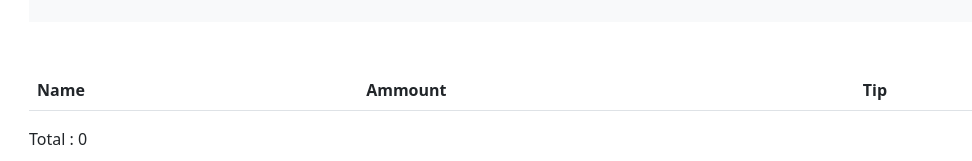
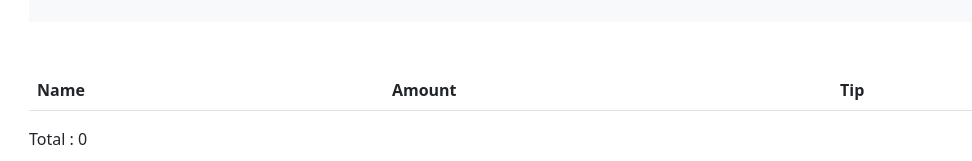
Before and after one commit to nonobromo/BillCalculator, a plain HTML site: page index.html in a window 1280 px wide. Shown: the part 234-395 px from the top of the page, without its empty margins (53-1025 px from the left). Drawn offline with nearby package versions, Linux system fonts and the light colour scheme.

Commit message:
Update index.html

```diff
--- a/index.html
+++ b/index.html
@@ -44,7 +44,7 @@
           <thead>
             <tr>
               <th scope="col">Name</th>
-              <th scope="col">Ammount</th>
+              <th scope="col">Amount</th>
               <th scope="col">Tip</th>
               <th scope="col"></th>
             </tr>
```
